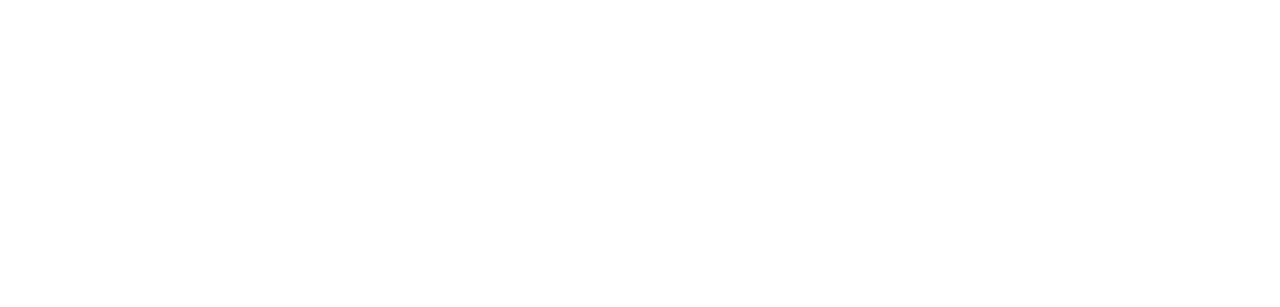
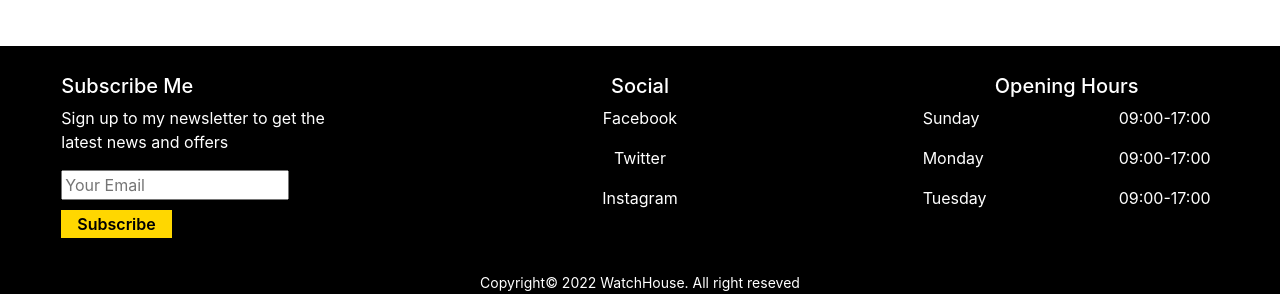
Before and after one commit to no7hingisimpossible/WatchHouse, a React (Create React App) app: page / in a window 1280 px wide. Shown: the part 865-1172 px from the top of the page. Before the commit the page ends 863 px from the top, so only its background shows below. Built offline with nearby package versions, Linux system fonts and the light colour scheme; no server answers.

Commit message:
design updated

```diff
--- a/src/Pages/AddNewItem/AddNewItem.js
+++ b/src/Pages/AddNewItem/AddNewItem.js
@@ -4,6 +4,7 @@
     const addItem = (e) => {
         e.preventDefault()
         const name = e.target.name.value
+        const photo = e.target.photo.value
         const email = e.target.email.value
         const desc = e.target.desc.value
         const price = e.target.price.value
@@ -12,10 +13,11 @@
 
         const order = {
             name : name,
+            img : photo,
             email: email,
             desc : desc,
             price : price,
-            supplier : supplier,
+            supplierName : supplier,
             qty : qty
         }
 
@@ -35,7 +37,8 @@
             <h1 className='text-center'>Add new Item</h1>
             <form onSubmit={addItem}>
             <input type="text" name="name" id="1" placeholder='Product Name' />
-                <input type="email" name="email" id="6" placeholder='Product Name' />
+                <input type="email" name="email" id="6" placeholder='Your Email' />
+                <input type="text" name="photo" id="7" placeholder='photoUrl' />
                 <input type="text" name="desc" id="2" placeholder='Description' />
                 <input type="number" name="price" id="3" placeholder='Price' />
                 <input type="text" name="supplier" id="4" placeholder='Supplier Name' />
--- /dev/null
+++ b/src/Pages/Footer/Footer.css
@@ -0,0 +1,17 @@
+.footer-container{
+    background-color: black;
+    display: grid;
+    grid-template-columns: repeat(3, 1fr);
+    width: 100%;
+    margin: 0 auto;
+    color: white;
+    padding-top: 20px;
+}
+.subscribe-btn{
+    border: none;
+    background-color: gold;
+    padding: 2px 16px;
+    margin-top: 10px;
+    color: black;
+    font-weight: 600;
+}
--- /dev/null
+++ b/src/Pages/Footer/Footer.js
@@ -0,0 +1,45 @@
+import React from 'react';
+import './Footer.css'
+
+const Footer = () => {
+    return (
+        <div className='mt-5 bg-black'>
+            <div className="footer-container">
+                <div className=' w-75 mx-auto p-2'>
+                    <h5>Subscribe Me</h5>
+                    <p>Sign up to my newsletter to get the latest news and offers</p>
+                    <input className='w-75' type="email" name="" id="" placeholder='Your Email'/>
+                    <button className='subscribe-btn'>Subscribe</button>
+                </div>
+                <div className='text-center w-75 mx-auto p-2'>
+                    <h5>Social</h5>
+                    <p>Facebook</p>
+                    <p>Twitter</p>
+                    <p>Instagram</p>
+                </div>
+                <div className=' text-center w-75 mx-auto p-2 px-3'>
+                    <h5>Opening Hours</h5>
+                    <div className='d-flex justify-content-between'>
+                        <p>Sunday</p>
+                        <p>09:00-17:00</p>
+                    </div>
+                    <div className='d-flex justify-content-between'>
+                        <p>Monday</p>
+                        <p>09:00-17:00</p>
+                    </div>
+                    <div className='d-flex justify-content-between '>
+                        <p>Tuesday</p>
+                        <p>09:00-17:00</p>
+                    </div>
+
+
+                </div>
+            </div>
+                <p className='text-center  text-white mt-4'><small>Copyright&copy; 2022 WatchHouse. All right reseved</small></p>
+
+
+        </div>
+    );
+};
+
+export default Footer;
--- a/src/Pages/Home/Home.js
+++ b/src/Pages/Home/Home.js
@@ -1,5 +1,6 @@
 import React from 'react';
 import Banner from '../Banner/Banner';
+import Footer from '../Footer/Footer';
 import Items from '../Items/Items';
 
 const Home = () => {
@@ -7,6 +8,7 @@
         <div>
             <Banner></Banner>
             <Items></Items>
+            <Footer></Footer>
         </div>
     );
 };
--- a/src/Pages/Inventories/Inventories.css
+++ b/src/Pages/Inventories/Inventories.css
@@ -19,7 +19,10 @@
     height: 50px;
     font-weight: bold;
     margin-bottom: 10px;
+    background-color: #1e3964;
+    color: white;
 }
+
 .manage-btn{
     border: none;
     width: 100%;
@@ -27,8 +30,13 @@
     font-weight: bold;
     margin-bottom: 10px;
 }
+
+.manage-btn:hover{
+    background: darkgray;
+    transition: background ease-in-out 300ms;
+}
 .price{
-    color: blue;
+    color: #1e3964;
     font-size: 2em;
 }
 .description-text{
@@ -36,7 +44,7 @@
 }
 
 .restock-field{
-    width: 83%;
+    width: 100%;
     border: 1px solid lightgray;
     height: 40px;
 
@@ -44,6 +52,9 @@
 .restock-btn{
     border: none;
     height: 40px;
+    background-color: gold;
+    width: 100%;
+
 }
 
 @media screen and (max-width: 570px) {
--- a/src/Pages/Inventories/Inventories.js
+++ b/src/Pages/Inventories/Inventories.js
@@ -82,7 +82,7 @@
                     <button className='delivered-btn' onClick={() => deliveredbtnHandler(id)}>Delivered</button>
                     <button className='manage-btn' onClick={manage}>View All Items</button>
                     <form onSubmit={restockHandler}>
-                        <input className='restock-field' type="number" name='restock' />
+                        <input className='restock-field' placeholder='Quantity' type="number" name='restock' />
                         <input className='restock-btn' type="submit" value="Restock" />
                     </form>
                 </div>
--- a/src/Pages/Item/Item.css
+++ b/src/Pages/Item/Item.css
@@ -7,27 +7,46 @@
     /* border: 1px solid black; */
     border-radius: 8px;
     padding: 5px;
+    width: 70%;
+    margin: 0 auto;
+
+
 }
 .card-container{
     /* border: 1px solid black; */
-    box-shadow: 1px 1px 5px;
+    /* box-shadow: 0px 0px 10px; */
     border-radius: 8px;
     padding-top: 10px;
-    height: 550px;
+    min-height: 400px;
     position: relative;
+    width: 80%;
 
 
 }
 .update-btn{
     border: none;
     width: 100%;
-    height: 50px;
-    border-radius: 8px;
+    height: 40px;
+    /* border-radius: 8px; */
     font-weight: bold;
     position: absolute;
     bottom: 0px;
-
+    background-color: #1e3964;
+    color: white;
 }
 .info-container{
     padding: 10px;
+    /* border: 1px solid black; */
+    width: 100%;
 }
+.new{
+    position: absolute;
+    top: 5px;
+    /* border: 1px solid gold; */
+    padding: 4px 10px;
+    background-color: #1e3964;
+    color: bisque;
+}
+.cost {
+    color : #1e3964;
+}
--- a/src/Pages/Item/Item.js
+++ b/src/Pages/Item/Item.js
@@ -14,9 +14,10 @@
                     <img src={img} alt="" />
                 </div>
                 <div className='info-container'>
-                    <p className='fs-4'>{name}</p>
-                    <p className='fs-5'>${price}</p>
+                    <p className='fs-5'>{name}</p>
+                    <p className='fs-4 price'>${price}</p>
                     <p className=''>Stock: {qty} pcs</p>
+                    <p className='new'>New</p>
                 </div>
                 <button className='update-btn' onClick={() => updateHandler(_id)}>Update</button>
             </div>
--- /dev/null
+++ b/src/Pages/MyItems/MyItems.css
@@ -0,0 +1,20 @@
+.boxx-container{
+    width: 50%;
+    /* border: 1px solid gold; */
+    display: flex;
+    /* align-items: center; */
+    /* margin: 0 auto; */
+    margin-bottom: 20px;
+    padding: 20px;
+}
+
+@media screen and (max-width: 570px) {
+    .boxx-container{
+        display: flex;
+        flex-direction: column;
+        margin: 0 auto;
+        /* border: 1px solid black; */
+    }
+
+
+}
--- a/src/Pages/MyItems/MyItems.js
+++ b/src/Pages/MyItems/MyItems.js
@@ -1,6 +1,7 @@
 import React, { useEffect, useState } from 'react';
 import { useAuthState } from 'react-firebase-hooks/auth';
 import { auth } from '../../firebase.init';
+import './MyItems.css'
 
 const MyItems = () => {
     const [user] = useAuthState(auth)
@@ -18,7 +19,7 @@
     const deleteHandler = id => {
         console.log(id);
         const proceed = window.confirm("Are you sure you want to delete?")
-        if(proceed){
+        if (proceed) {
 
             const url = `http://localhost:5000/inventory/${id}`
             fetch(url, {
@@ -34,13 +35,24 @@
     }
     return (
         <div>
+            <h3 className='text-center mb-5'>My Items</h3>
             {
                 items.map(item =>
-                <div key={item._id}>
-                    <p>{item.name}</p>
-                    <p>{item.price}</p>
-                    <p>{item._id}</p>
-                    <button onClick={()=>deleteHandler(item._id)}>Delete</button>
+                    <div key={item._id} className>
+                        <div className="boxx-container">
+                            <div className="image-container">
+                                <img src={item.img} alt="" />
+                            </div>
+                            <div className="item-container">
+                                <h3>{item.name}</h3>
+                                <p className='description-text'>Details: {item.desc}</p>
+                                <p className='price'>${item.price}</p>
+                                <p>Supplier: {item.supplierName}</p>
+                                <p className='fs-5'>Qty: {item.qty}</p>
+                                <p>{user.email}</p>
+                                <button className='delivered-btn' onClick={() => deleteHandler(item._id)}>Delete</button>
+                            </div>
+                        </div>
                     </div>)
 
             }
```
Lines whose indentation alone changed are shown as unchanged.
